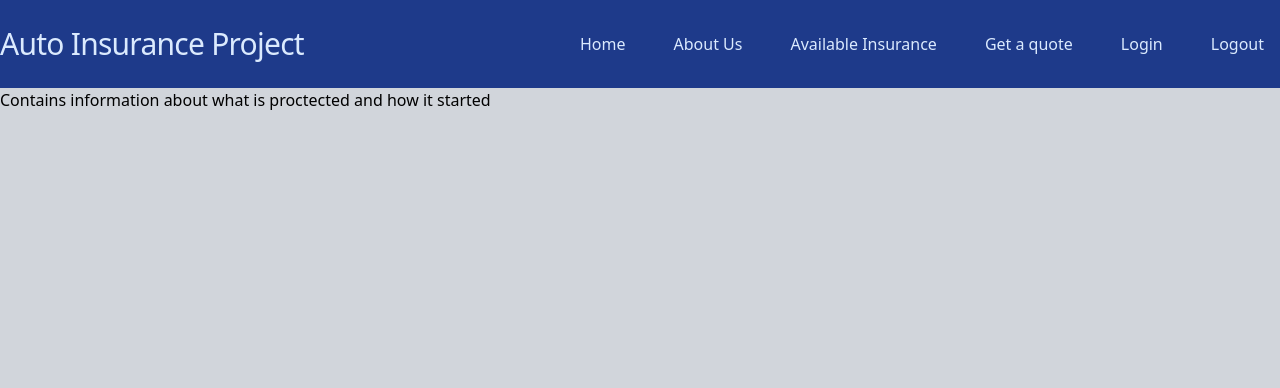
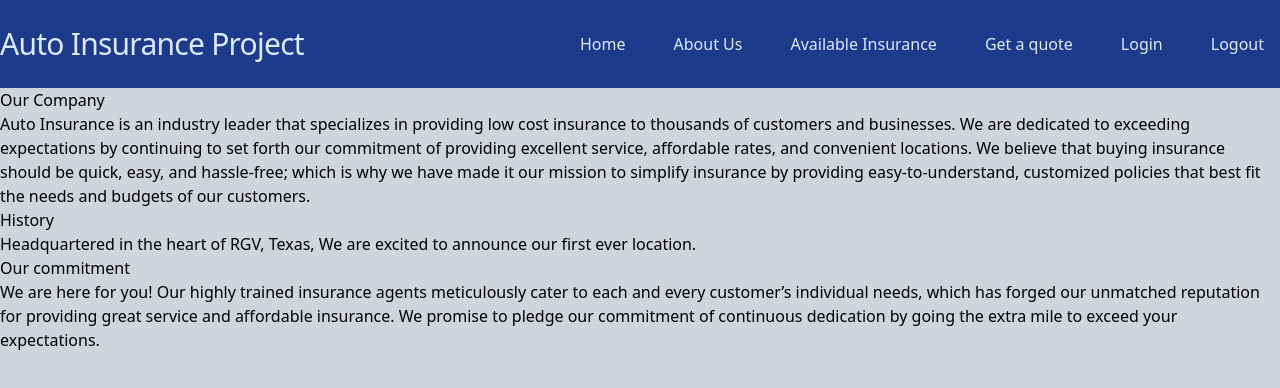
Before and after one commit to Josesimplecoding/finalproject, a Vue app: page /about in a window 1280 px wide. Shown: the top 388 px of the page. Built offline with nearby package versions, Linux system fonts and the light colour scheme.

Commit message:
Added function & descriptions

```diff
--- a/src/pages/about.vue
+++ b/src/pages/about.vue
@@ -1,3 +1,16 @@
 <template>
-    <h1>Contains information about what is proctected and how it started</h1>
+    <div class="title">
+        <h1 class="cmp-title_text">Our Company</h1>
+        <p>
+            Auto Insurance is an industry leader that specializes in providing low cost insurance to thousands of customers and businesses. We are dedicated to exceeding expectations by continuing to set forth our commitment of providing excellent service, affordable rates, and convenient locations. We believe that buying insurance should be quick, easy, and hassle-free; which is why we have made it our mission to simplify insurance by providing easy-to-understand, customized policies that best fit the needs and budgets of our customers.
+        </p>
+        <h2>History</h2>
+        <p>
+            Headquartered in the heart of RGV, Texas, We are excited to announce our first ever location.
+        </p>
+        <h3 class="cmp-title_text">Our commitment</h3>
+        <p>
+            We are here for you! Our highly trained insurance agents meticulously cater to each and every customer’s individual needs, which has forged our unmatched reputation for providing great service and affordable insurance. We promise to pledge our commitment of continuous dedication by going the extra mile to exceed your expectations.
+        </p>
+    </div>
 </template>
--- a/src/pages/index.vue
+++ b/src/pages/index.vue
@@ -1,3 +1,3 @@
 <template>
-    <h1>Home Page, front page after sigining in to the website.</h1>
+    <h1></h1>
 </template>
--- a/src/pages/quote.vue
+++ b/src/pages/quote.vue
@@ -1,3 +1,14 @@
 <template>
-    <h1>Customers will be able get a quote online on how much their vehicle would cost to be insured</h1>
+    <h1 class="cmp-title_text">
+        Get Your Quote Below
+    </h1>
+
+    <div class="cmp-form-text">
+        <input class="cmp-form-text_text" data-cmp-hook-form-text="input" aria-label="Zip code" type="text" id="form-text-1424848195" placeholder="Enter ZIP Code" name="zip" maxlength="5">
+    </div>
+
+    <div class="button">
+        <button type="submit" class="py-1 text-indigo-100 bg-blue-700 rounded-lg w-1/7 cmp-form-button hover:bg-blue-500" id="form-button type-314788994">Get Quote</button>
+    </div>
+
 </template>
```
